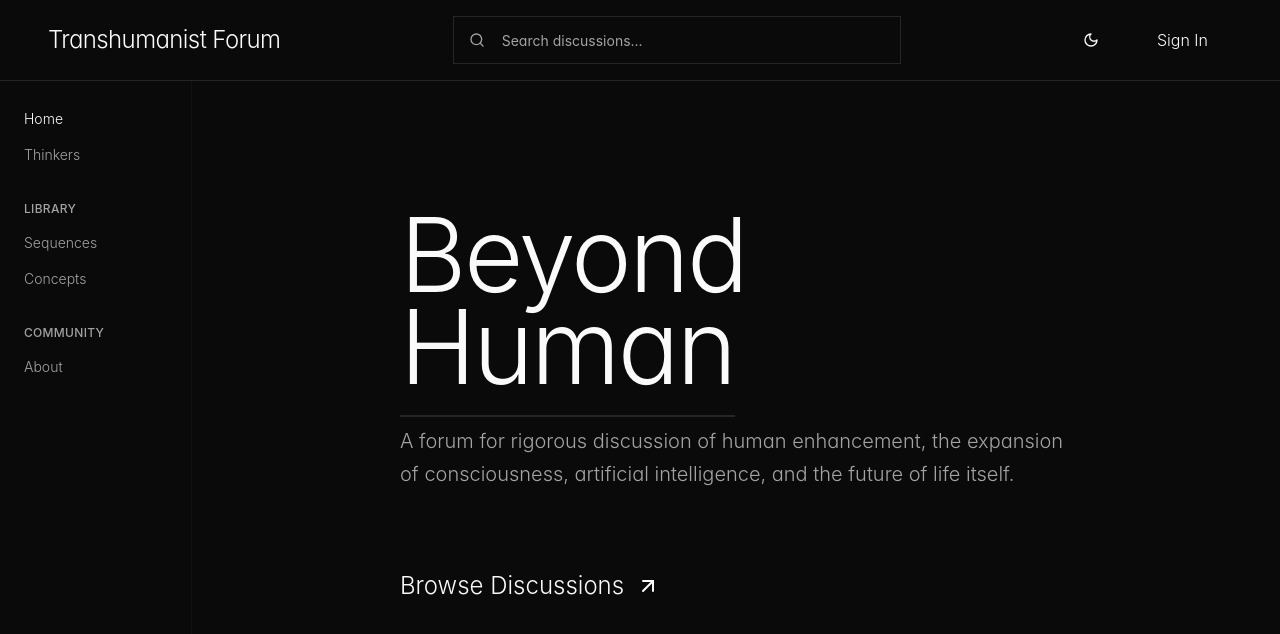
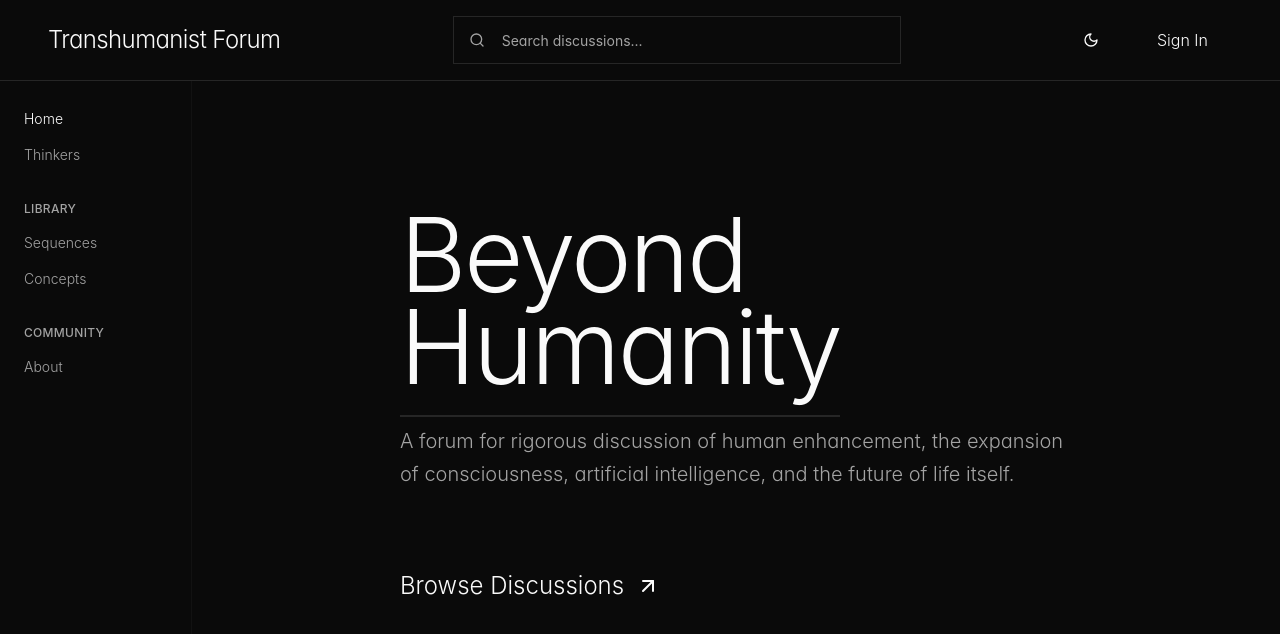
Before and after one commit to willjy1/transhumanismforum-8ea041fe, a React (Vite) app: page / in a window 1280 px wide. Shown: the top 634 px of the page. Built offline with nearby package versions, Linux system fonts and the light colour scheme.

Commit message:
Update title to "Beyond Humanity"
Changed the website title from "Beyond Human" to "Beyond Humanity" to better reflect the transhumanist themes and broader scope of the forum.

```diff
--- a/src/pages/Index.tsx
+++ b/src/pages/Index.tsx
@@ -35,7 +35,7 @@ const Index = () => {
                     Beyond
                     <br />
                     <span className="relative">
-                      Human
+                      Humanity
                       <div className="absolute -bottom-2 left-0 w-full h-0.5 bg-accent animate-scale-in"
                            style={{ animationDelay: '0.8s', animationFillMode: 'both' }}>
                       </div>
```
